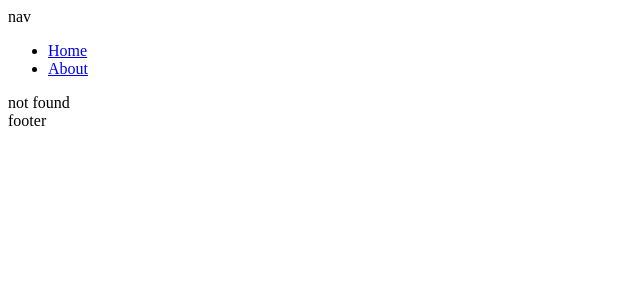
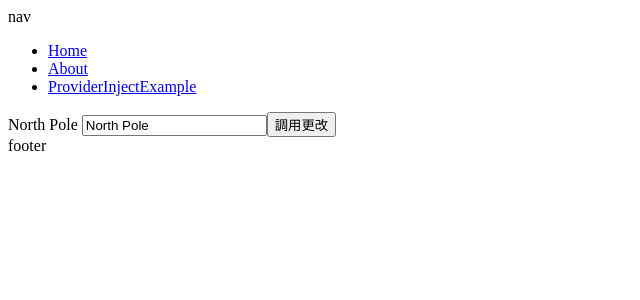
Before and after one commit to yuhsiang237/vue3-cheatsheet, a Vue app in the folder app/: page /ProviderInjectExample in a window 1280 px wide. Before the commit this address had no page. Shown: the top 300 px of the page, without its empty margins (0-640 px from the left). Built offline with nearby package versions, Linux system fonts and the light colour scheme.

Commit message:
provider與inject

```diff
--- a/app/src/components/Nav.vue
+++ b/app/src/components/Nav.vue
@@ -6,6 +6,9 @@
     </li>
     <li>
       <router-link to="/about/30">About</router-link>
+    </li>
+    <li>
+      <router-link to="/providerInjectExample">ProviderInjectExample</router-link>
     </li>
   </ul>
 </template>
--- a/app/src/main.js
+++ b/app/src/main.js
@@ -1,9 +1,11 @@
-import { createApp } from 'vue'
+import { createApp, ref ,readonly  } from 'vue'
 import App from './App.vue'
 import * as VueRouter from 'vue-router'
 import Home from './views/Home.vue'
 import About from './views/About.vue'
 import NotFound from './views/NotFound.vue'
+import ProviderInjectExample from './views/ProviderInjectExample.vue'
+
 
 // Define  routes
 const router = VueRouter.createRouter({
@@ -11,12 +13,20 @@ history: VueRouter.createWebHistory(),
 routes:[
         { path: '/', component: Home },
         { path: '/about/:id', component: About },
+        { path: '/ProviderInjectExample', component: ProviderInjectExample },
         { path: '/:pathMatch(.*)*', component: NotFound },
     ]
 })
 
 const app = createApp(App)
 
+const location = ref('North Pole')
+function updateLocation() {
+  location.value = 'South Pole'
+}
+app.provide('location',readonly(location));
+app.provide('updateLocation',updateLocation);
+
 // 套用router
 app.use(router)
 app.mount('#app')
--- /dev/null
+++ b/app/src/views/ProviderInjectExample.vue
@@ -0,0 +1,21 @@
+<template>
+  <div>
+    {{ location }}
+    <input v-model="location" />
+    <button @click="updateLocation">調用更改</button>
+  </div>
+</template>
+<script>
+import { inject } from 'vue'
+export default {
+  name: 'app-provider-inject-example',
+  props: {
+  },
+  setup(){
+    const location  = inject('location')
+    const updateLocation = inject('updateLocation')
+
+    return { location , updateLocation }
+  }
+}
+</script>
```
